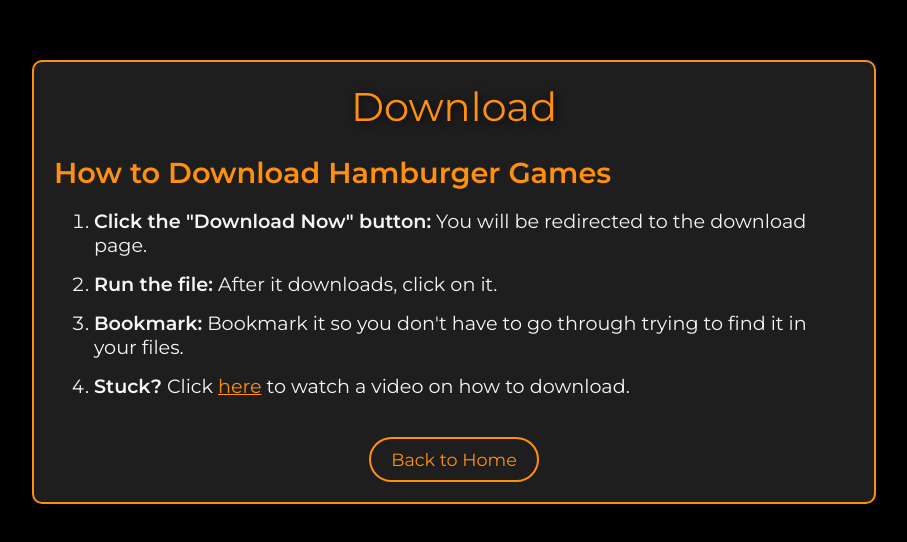
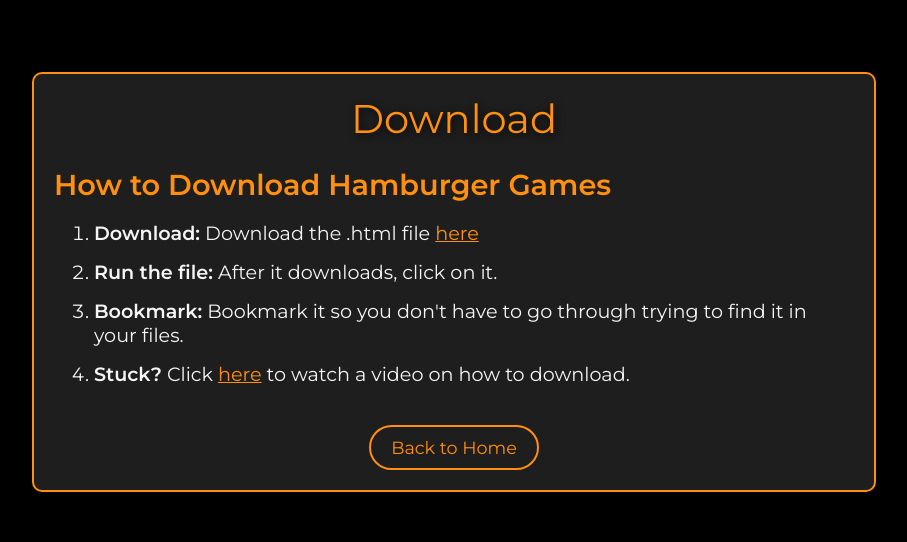
Before and after one commit to BlueDragon7327/hamburgergames, a plain HTML site: page download.html in a window 1280 px wide. Shown: the part 118-660 px from the top of the page, without its empty margins (186-1093 px from the left). Drawn offline with Linux system fonts and the light colour scheme.

Commit message:
Update download.html

```diff
--- a/download.html
+++ b/download.html
@@ -79,7 +79,7 @@
         <div class="instructions">
             <h2>How to Download Hamburger Games</h2>
             <ol>
-                <li><strong>Click the "Download Now" button:</strong> You will be redirected to the download page.</li>
+                <li><strong>Download:</strong> Download the .html file <a href="https://github.com/BlueDragon7327/hamburgergames/releases/latest/download/HamburgerGames.html" style="color: #ff8f0f; text-decoration: underline;">here</a></li>
                 <li><strong>Run the file:</strong> After it downloads, click on it.</li>
                 <li><strong>Bookmark:</strong> Bookmark it so you don't have to go through trying to find it in your files.</li>
                 <li><strong>Stuck?</strong> Click <a href="how-to-install.html" style="color: #ff8f0f; text-decoration: underline;">here</a> to watch a video on how to download.</li>
```
